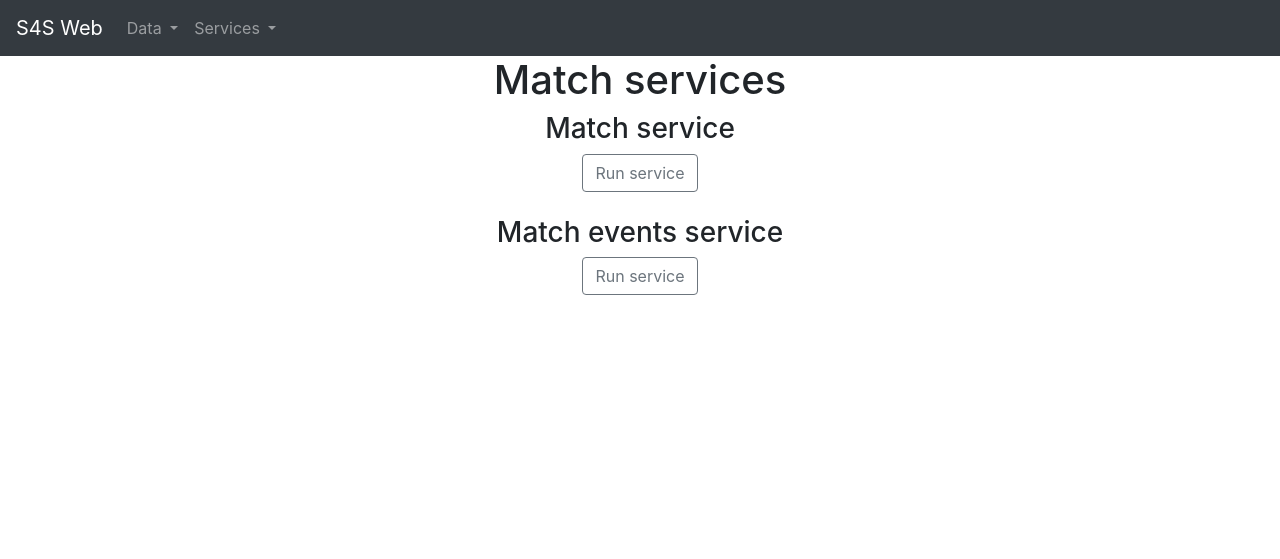
After one commit to sebastian-jarosz/S4S_web, a Django app: template football_players/templates/services/match_services.html in a window 1280 px wide. The commit adds this page. Shown: the top 559 px of the page. Run offline with Django 3.2, Linux system fonts and the light colour scheme; the template is opened without the code that fills it, so the values that code supplies are empty; some libraries are stand-ins or nearby versions.

Commit message:
Match services added (Match service, Match events service) - one page

```diff
--- /dev/null
+++ b/football_players/static/services/match_services.js
@@ -0,0 +1,52 @@
+$("#runMatchService").click(function() {
+    $.ajax({
+        url: "/api/match/",
+        // shows the loader element before sending.
+        beforeSend: function() {
+            $("#runMatchService").hide();
+            $("#matchServiceSpinner").show();
+        },
+        // hides the loader after completion of request, whether successfull or failor.
+        complete: function() {
+            $("#matchServiceSpinner").hide();
+            $("#runMatchService").show();
+        },
+        success: function(data) {
+            $("#matchServiceSuccess").show();
+        },
+        error: function(jqXHR, textStatus, errorThrown) {
+            $("#matchServiceError").show();
+        },
+        type: 'GET',
+    })
+});
+
+$("#runMatchEventService").click(function() {
+    $.ajax({
+        url: "/api/match/events/",
+        // shows the loader element before sending.
+        beforeSend: function() {
+            $("#runMatchEventService").hide();
+            $("#matchEventServiceSpinner").show();
+        },
+        // hides the loader after completion of request, whether successfull or failor.
+        complete: function() {
+            $("#matchEventServiceSpinner").hide();
+            $("#runMatchEventService").show();
+        },
+        success: function(data) {
+            $("#matchEventServiceSuccess").show();
+        },
+        error: function(jqXHR, textStatus, errorThrown) {
+            $("#matchEventServiceError").show();
+        },
+        type: 'GET',
+    })
+});
+
+//Alert should be able to reappear (BS will remove it after first close)
+$(function() {
+   $(document).on('click', '.close', function() {
+       $(this).parent().hide();
+   })
+});
--- a/football_players/templates/header.html
+++ b/football_players/templates/header.html
@@ -31,7 +31,7 @@
                     <a class="dropdown-item" href="{% url 'season service' %}">Season Service</a>
                     <a class="dropdown-item" href="{% url 'queue service' %}">Queue Service</a>
                     <a class="dropdown-item" href="{% url 'team service' %}">Team Service</a>
-                    <a class="dropdown-item" href="#">Match Services</a>
+                    <a class="dropdown-item" href="{% url 'match services' %}">Match Services</a>
                     <a class="dropdown-item" href="#">Player Services</a>
                 </div>
             </li>
--- /dev/null
+++ b/football_players/templates/services/match_services.html
@@ -0,0 +1,58 @@
+{% extends 'base_template.html' %}
+{% load static %}
+
+{% block title %}
+Match services
+{% endblock title %}
+
+{% block body_data %}
+    <div class="page-hero d-flex align-items-center justify-content-center">
+        <h1>Match services</h1>
+    </div>
+    <div class="page-hero d-flex align-items-center justify-content-center">
+        <h3>Match service</h3>
+    </div>
+    <div class="page-hero d-flex align-items-center justify-content-center">
+        <button type="button" class="btn btn-outline-secondary" id="runMatchService">Run service</button>
+        <br>
+        <div class="spinner-border text-secondary" id="matchServiceSpinner" style="display: none;"></div>
+    </div>
+    <br>
+    <div class="page-hero d-flex align-items-center justify-content-center">
+        <div class="alert alert-success alert-dismissible" id="matchServiceSuccess" style="display: none;">
+            <button type="button" class="close">&times;</button>
+            <strong>Success!</strong> Match service successfully executed.
+        </div>
+    </div>
+    <div class="page-hero d-flex align-items-center justify-content-center">
+        <div class="alert alert-danger alert-dismissible" id="matchServiceError" style="display: none;">
+            <button type="button" class="close">&times;</button>
+            <strong>Error!</strong> Problem occured during Match service execution.
+        </div>
+    </div>
+    <div class="page-hero d-flex align-items-center justify-content-center">
+        <h3>Match events service</h3>
+    </div>
+    <div class="page-hero d-flex align-items-center justify-content-center">
+        <button type="button" class="btn btn-outline-secondary" id="runMatchEventService">Run service</button>
+        <br>
+        <div class="spinner-border text-secondary" id="matchEventServiceSpinner" style="display: none;"></div>
+    </div>
+    <br>
+    <div class="page-hero d-flex align-items-center justify-content-center">
+        <div class="alert alert-success alert-dismissible" id="matchEventServiceSuccess" style="display: none;">
+            <button type="button" class="close">&times;</button>
+            <strong>Success!</strong> Match events service successfully executed.
+        </div>
+    </div>
+    <div class="page-hero d-flex align-items-center justify-content-center">
+        <div class="alert alert-danger alert-dismissible" id="matchEventServiceError" style="display: none;">
+            <button type="button" class="close">&times;</button>
+            <strong>Error!</strong> Problem occured during Match events service execution.
+        </div>
+    </div>
+{% endblock body_data %}
+
+{% block custom_js %}
+<script type="text/javascript" src="{% static 'services/match_services.js' %}"></script>
+{% endblock custom_js %}
--- a/football_players/urls.py
+++ b/football_players/urls.py
@@ -19,8 +19,9 @@ urlpatterns = [
     path('service/team/', views.team_service, name="team service"),
     path('service/player/', views.player_service, name="player service"),
     path('service/player/attributes/', views.player_attributes_service, name="player attributes service"),
-    path('service/match/', views.match_service, name="match service"),
-    path('service/match/events', views.match_events_service, name="match events service"),
+    path('api/match/', views.match_api, name="match api"),
+    path('api/match/events/', views.match_events_api, name="match events api"),
+    path('service/match/', views.match_service, name="match services"),
     path('country/', views.country, name="all countries list"),
     path('country/<int:country_id>/', views.country_details, name="country details"),
     path('league/', views.league, name="all leagues list"),
```
Also changed, not shown: football_players/views.py (+6 -2 lines).
